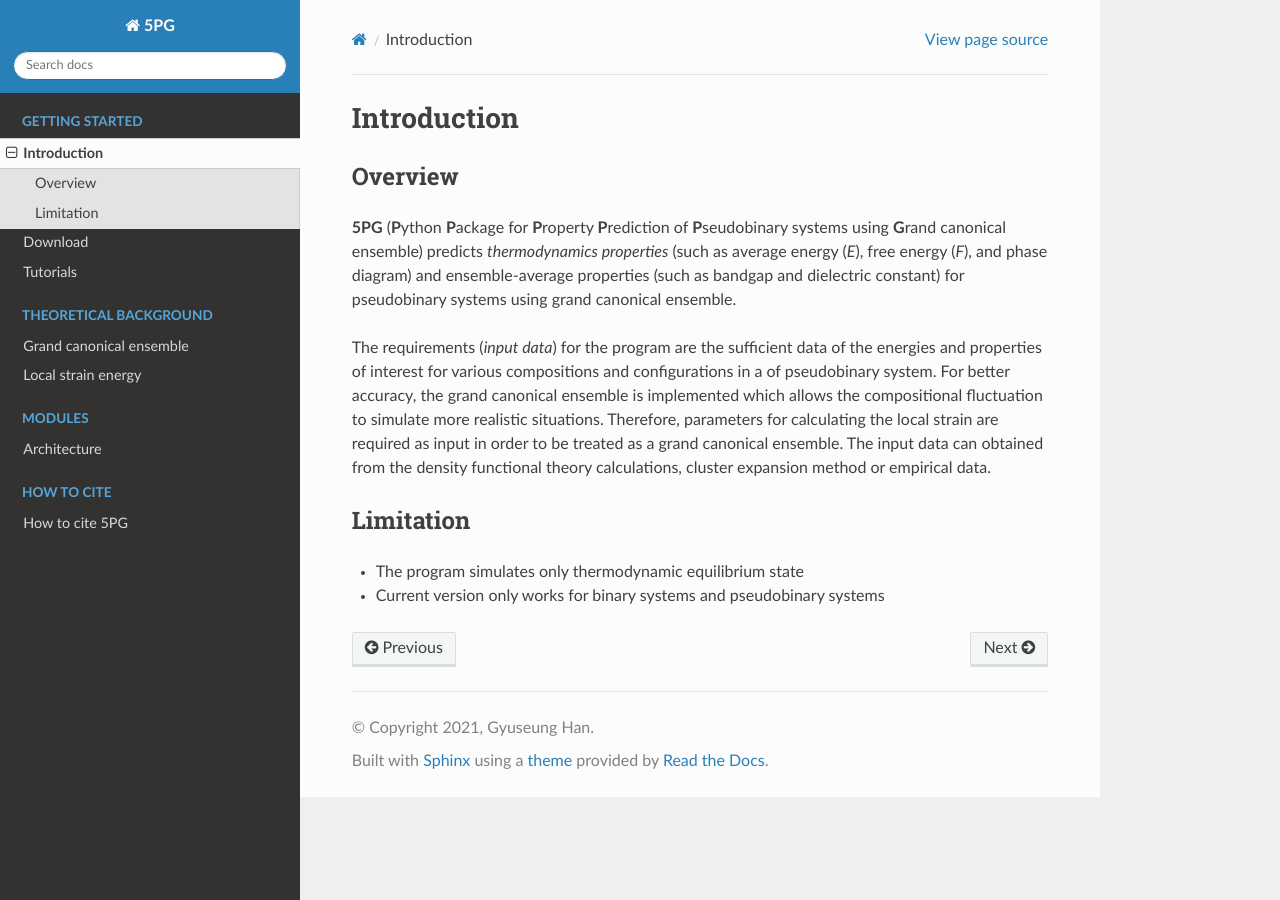
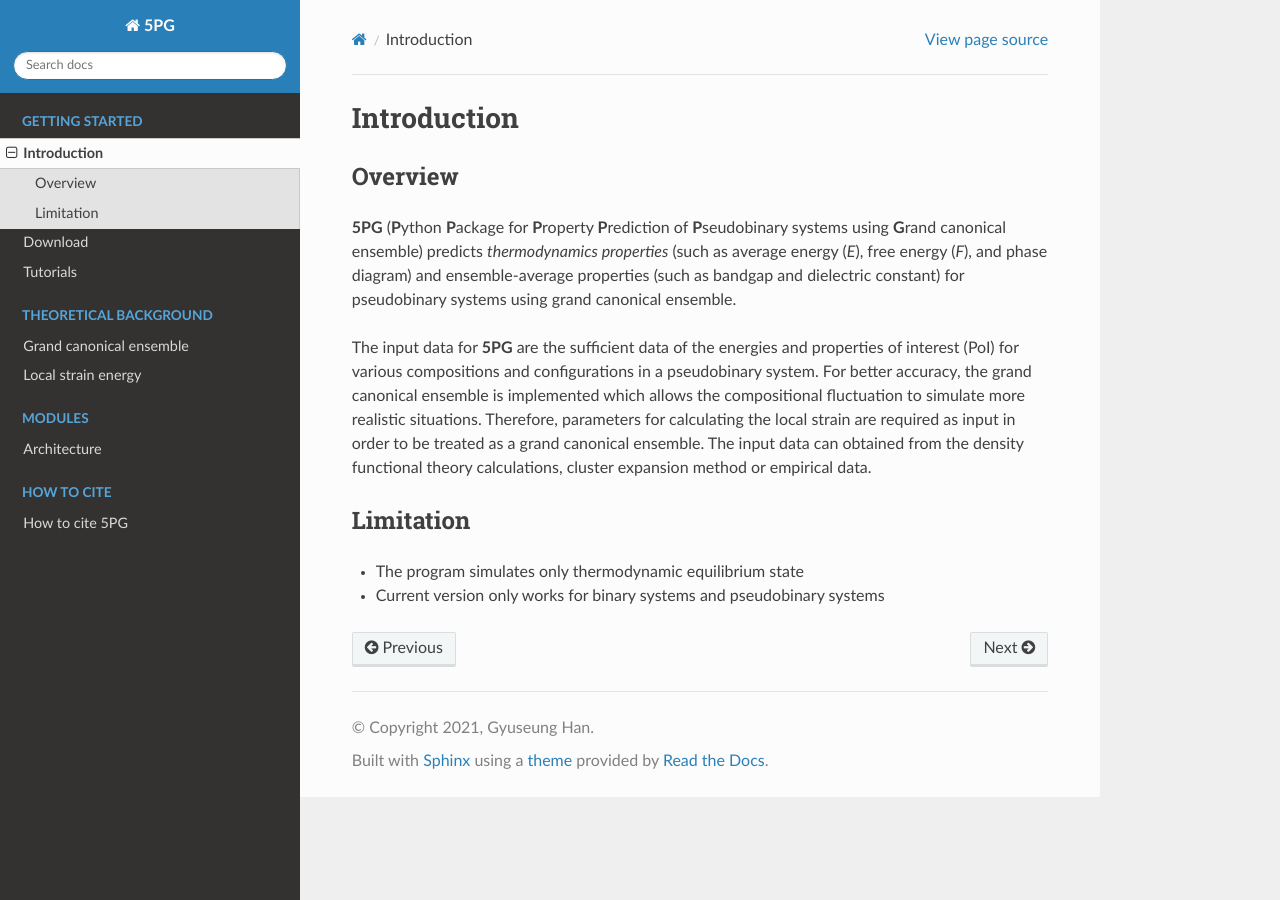
Before and after one commit to Han-Gyuseung/5PG, a Sphinx documentation site: the page built from docs/source/start/introduction.rst, in a window 1280 px wide. Built offline with Sphinx 7.4.7 and the Read the Docs theme 2.0.0, drawn with Linux system fonts in a browser that asks for light colours.

Commit message:
Update introduction.rst

```diff
--- a/docs/source/start/introduction.rst
+++ b/docs/source/start/introduction.rst
@@ -7,7 +7,10 @@
 
 **5PG** (**P**\ ython **P**\ ackage for **P**\ roperty **P**\ rediction of **P**\ seudobinary systems using **G**\ rand canonical ensemble) predicts *thermodynamics properties* (such as average energy (*E*), free energy (*F*), and phase diagram) and ensemble-average properties (such as bandgap and dielectric constant) for pseudobinary systems using grand canonical ensemble.
 
-The requirements (*input data*) for the program are the sufficient data of the energies and properties of interest for various compositions and configurations in a of pseudobinary system. For better accuracy, the grand canonical ensemble is implemented which allows the compositional fluctuation to simulate more realistic situations. Therefore, parameters for calculating the local strain are required as input in order to be treated as a grand canonical ensemble. The input data can obtained from the density functional theory calculations, cluster expansion method or empirical data.
+The input data for **5PG** are the sufficient data of the energies and properties of interest (PoI) for various compositions and configurations in a pseudobinary system.
+For better accuracy, the grand canonical ensemble is implemented which allows the compositional fluctuation to simulate more realistic situations.
+Therefore, parameters for calculating the local strain are required as input in order to be treated as a grand canonical ensemble.
+The input data can obtained from the density functional theory calculations, cluster expansion method or empirical data.
 
 
 
```
